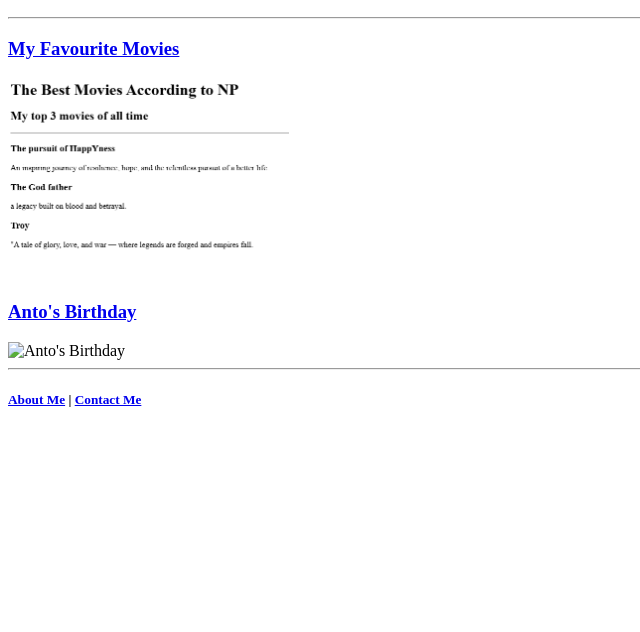
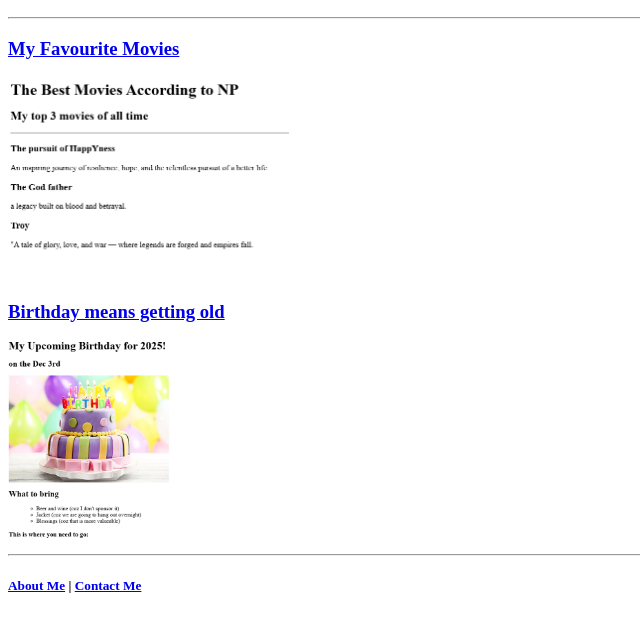
Before and after one commit to Nagendraprasadba/html-portfolio, a plain HTML site: page index.html in a window 1280 px wide. Shown: the part 110-742 px from the top of the page, without its empty margins (0-640 px from the left). Drawn offline with Linux system fonts and the light colour scheme.

Commit message:
Add files via upload

```diff
--- a/index.html
+++ b/index.html
@@ -13,8 +13,8 @@
     <h3><a href="./public/movie-ranking.html">My Favourite Movies</a></h3>
     <img src="./assets/images/NPMovies.png" height="200" alt="Movies">
 
-    <h3><a href="./public/birthday-invite.html">Anto's Birthday</a></h3>
-    <img src="./assets/images/birthday-invite.png" height="200" alt="Anto's Birthday">
+    <h3><a href="./public/birthday-invite.html">Birthday means getting old</a></h3>
+    <img src="./assets/images/Birthday_NP.png" height="200" alt= "Upcoming birthday">
 
     <hr/>
 
```
